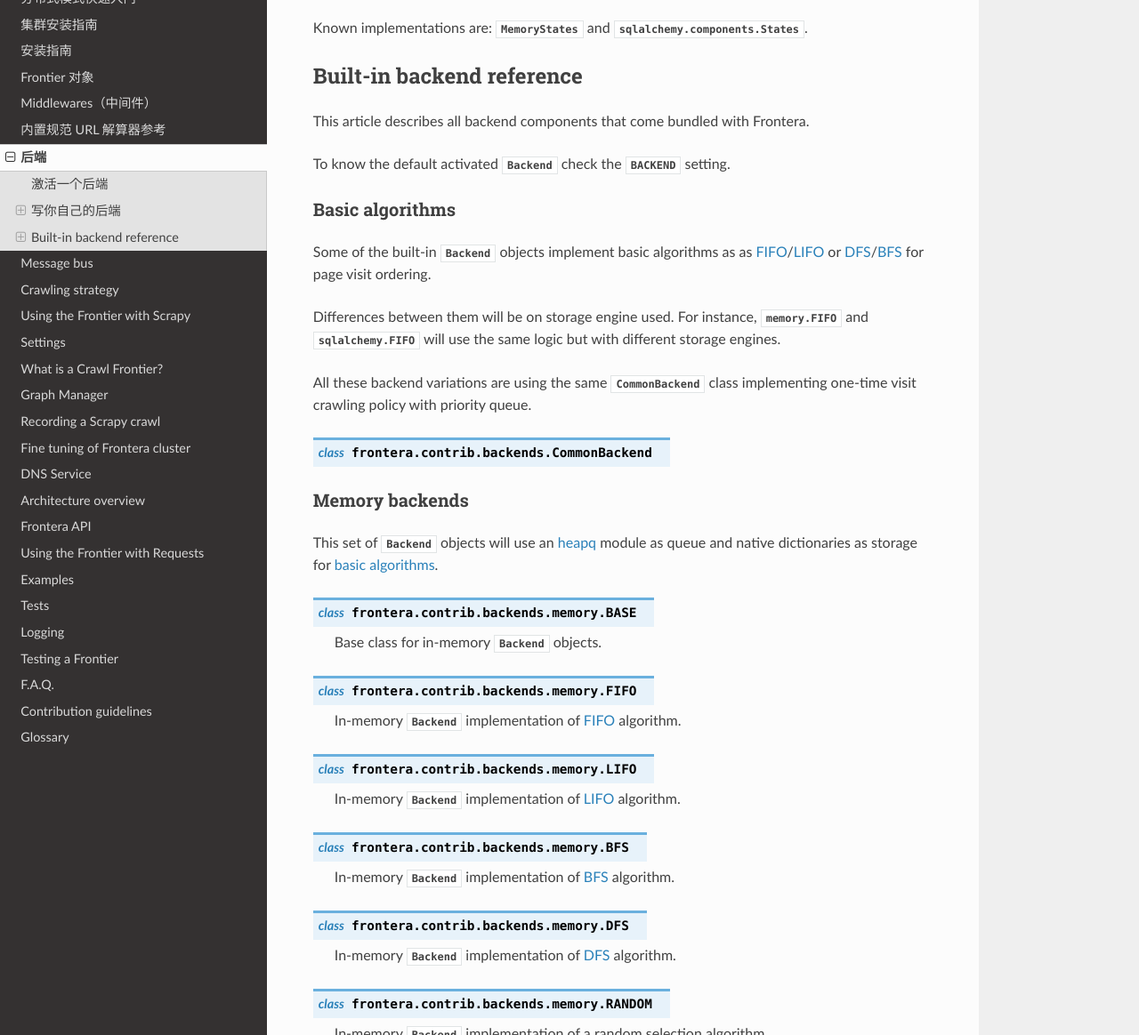
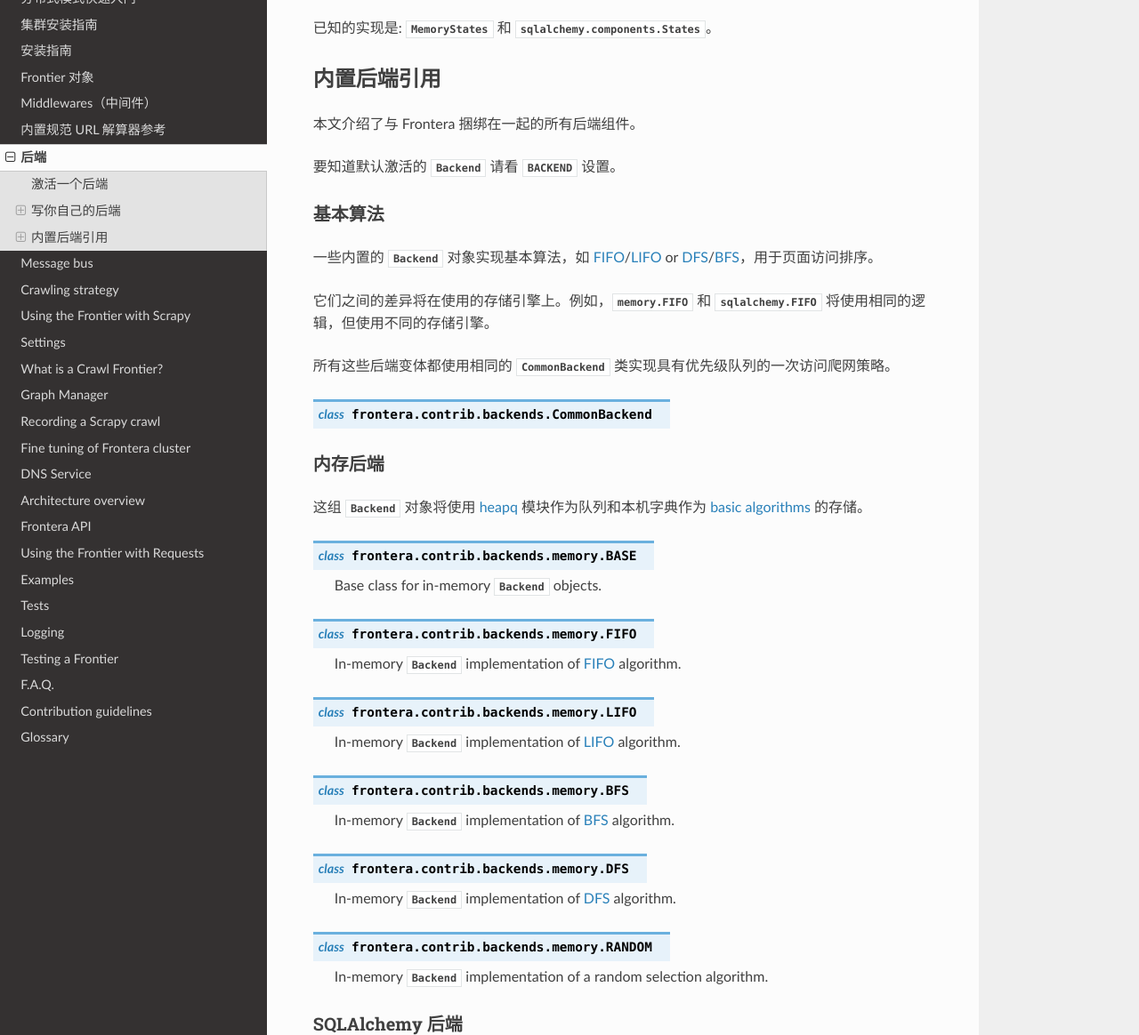
Before and after one commit to xsren/frontera-docs-zh_CN, a Sphinx documentation site: the page built from docs/source/topics/frontier-backends.rst, in a window 1280 px wide and 1400 px high, scrolled down 3616 px, cut to the strip 236-1400 px from the top of the window. Shown: the whole strip at 89% size. Built offline with Sphinx 7.4.7 and the Read the Docs theme 2.0.0, drawn with Linux system fonts in a browser that asks for light colours; some of the changed text lies outside the part shown.

Commit message:
update backends

```diff
--- a/docs/source/topics/frontier-backends.rst
+++ b/docs/source/topics/frontier-backends.rst
@@ -74,13 +74,12 @@
 
 .. class:: frontera.core.components.DistributedBackend
 
-Inherits all methods of Backend, and has two more class methods, which are called during strategy and db worker
-instantiation.
+继承 Backend 的所有方法，并且还有两个类方法，它们在 strategy worker 和 db worker 实例化期间被调用。
 
     .. automethod:: frontera.core.components.DistributedBackend.strategy_worker
     .. automethod:: frontera.core.components.DistributedBackend.db_worker
 
-Backend should communicate with low-level storage by means of these classes:
+Backend 应通过这些类与低级存储进行通信：
 
 Metadata
 ^^^^^^^^
@@ -96,7 +95,8 @@
     .. automethod:: frontera.core.components.Metadata.page_crawled
 
 
-Known implementations are: :class:`MemoryMetadata` and :class:`sqlalchemy.components.Metadata`.
+已知的实现是: :class:`MemoryMetadata` 和 :class:`sqlalchemy.components.Metadata`。
+
 
 Queue
 ^^^^^
@@ -111,7 +111,7 @@
 
     .. automethod:: frontera.core.components.Queue.count
 
-Known implementations are: :class:`MemoryQueue` and :class:`sqlalchemy.components.Queue`.
+已知的实现是: :class:`MemoryQueue` 和 :class:`sqlalchemy.components.Queue`。
 
 States
 ^^^^^^
@@ -129,45 +129,41 @@
     .. automethod:: frontera.core.components.States.fetch
 
 
-Known implementations are: :class:`MemoryStates` and :class:`sqlalchemy.components.States`.
+已知的实现是: :class:`MemoryStates` 和 :class:`sqlalchemy.components.States`。
 
 
 .. _frontier-built-in-backend:
 
-Built-in backend reference
+内置后端引用
 ==========================
 
-This article describes all backend components that come bundled with Frontera.
+本文介绍了与 Frontera 捆绑在一起的所有后端组件。
 
-To know the default activated :class:`Backend <frontera.core.components.Backend>` check the
-:setting:`BACKEND` setting.
+要知道默认激活的 :class:`Backend <frontera.core.components.Backend>` 请看 :setting:`BACKEND` 设置。
 
 
 .. _frontier-backends-basic-algorithms:
 
-Basic algorithms
+基本算法
 ^^^^^^^^^^^^^^^^
-Some of the built-in :class:`Backend <frontera.core.components.Backend>` objects implement basic algorithms as
-as `FIFO`_/`LIFO`_ or `DFS`_/`BFS`_ for page visit ordering.
 
-Differences between them will be on storage engine used. For instance,
-:class:`memory.FIFO <frontera.contrib.backends.memory.FIFO>` and
-:class:`sqlalchemy.FIFO <frontera.contrib.backends.sqlalchemy.FIFO>` will use the same logic but with different
-storage engines.
+一些内置的 :class:`Backend <frontera.core.components.Backend>` 对象实现基本算法，如 `FIFO`_/`LIFO`_ or `DFS`_/`BFS`_，用于页面访问排序。
 
-All these backend variations are using the same :class:`CommonBackend <frontera.contrib.backends.CommonBackend>` class
-implementing one-time visit crawling policy with priority queue.
+它们之间的差异将在使用的存储引擎上。例如，:class:`memory.FIFO <frontera.contrib.backends.memory.FIFO>` 和
+:class:`sqlalchemy.FIFO <frontera.contrib.backends.sqlalchemy.FIFO>` 将使用相同的逻辑，但使用不同的存储引擎。
+
+所有这些后端变体都使用相同的 :class:`CommonBackend <frontera.contrib.backends.CommonBackend>` 类实现具有优先级队列的一次访问爬网策略。
+
 
 .. class:: frontera.contrib.backends.CommonBackend
 
 
 .. _frontier-backends-memory:
 
-Memory backends
+内存后端
 ^^^^^^^^^^^^^^^
 
-This set of :class:`Backend <frontera.core.components.Backend>` objects will use an `heapq`_ module as queue and native
-dictionaries as storage for :ref:`basic algorithms <frontier-backends-basic-algorithms>`.
+这组 :class:`Backend <frontera.core.components.Backend>` 对象将使用 `heapq`_ 模块作为队列和本机字典作为 :ref:`basic algorithms <frontier-backends-basic-algorithms>` 的存储。
 
 
 .. class:: frontera.contrib.backends.memory.BASE
@@ -198,22 +194,18 @@
 
 .. _frontier-backends-sqlalchemy:
 
-SQLAlchemy backends
+SQLAlchemy 后端
 ^^^^^^^^^^^^^^^^^^^
 
-This set of :class:`Backend <frontera.core.components.Backend>` objects will use `SQLAlchemy`_ as storage for
-:ref:`basic algorithms <frontier-backends-basic-algorithms>`.
+这组 :class:`Backend <frontera.core.components.Backend>` 对象将使用 `SQLAlchemy`_ 作为 :ref:`basic algorithms <frontier-backends-basic-algorithms>` 的存储。
 
-By default it uses an in-memory SQLite database as a storage engine, but `any databases supported by SQLAlchemy`_ can
-be used.
+默认情况下，它使用内存模式的 SQLite 数据库作为存储引擎，但可以使用 `any databases supported by SQLAlchemy`_ 。
 
+如果你想使用你自己的 `declarative sqlalchemy models`_ ，你可以使用 :setting:`SQLALCHEMYBACKEND_MODELS` 设置。
 
-If you need to use your own `declarative sqlalchemy models`_, you can do it by using the
-:setting:`SQLALCHEMYBACKEND_MODELS` setting.
+这个 setting 使用一个字典，其中 ``key`` 代表要定义的模型的名称，``value`` 代表了这个模型。
 
-This setting uses a dictionary where ``key`` represents the name of the model to define and ``value`` the model to use.
-
-For a complete list of all settings used for SQLAlchemy backends check the :doc:`settings <frontera-settings>` section.
+有关用于 SQLAlchemy 后端的所有 settings，请查看 :doc:`settings <frontera-settings>` 。
 
 .. class:: frontera.contrib.backends.sqlalchemy.BASE
 
@@ -257,7 +249,7 @@
     Base class for SQLAlchemy :class:`Backend <frontera.core.components.Backend>` implementation of revisiting back-end.
 
 
-HBase backend
+HBase 后端
 ^^^^^^^^^^^^^
 
 .. class:: frontera.contrib.backends.hbase.HBaseBackend
```
